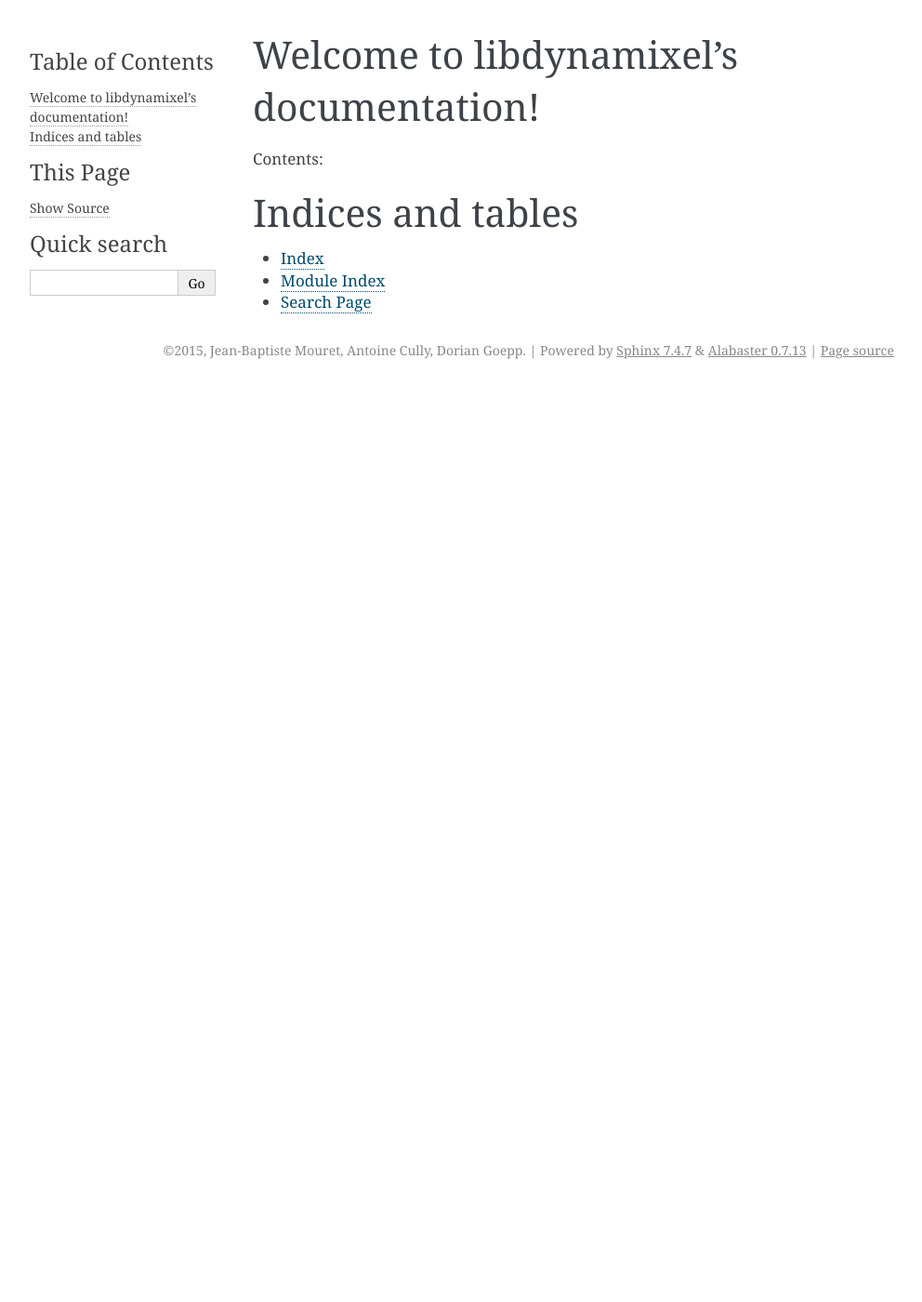
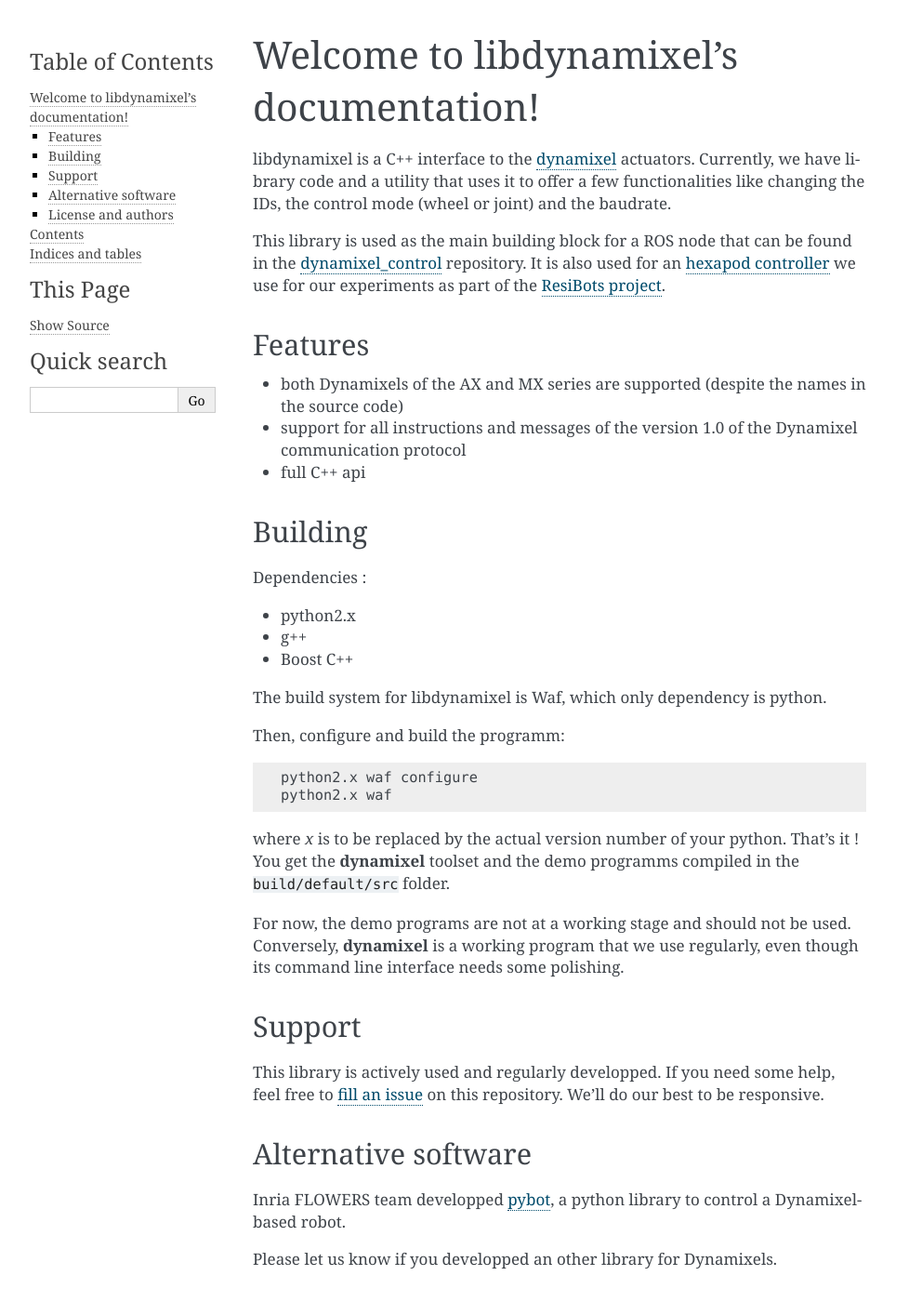
Before and after one commit to resibots/libdynamixel, a Sphinx documentation site: the page built from doc/index.rst, in a window 1280 px wide and 1400 px high. Shown: the whole window at 93% size, without its empty margins (148-1140 px from the left). Built offline with Sphinx 7.4.7, drawn with Linux system fonts in a browser that asks for light colours; some of the changed text lies outside the part shown.

```diff
--- a/doc/index.rst
+++ b/doc/index.rst
@@ -1,17 +1,65 @@
-.. libdynamixel documentation master file, created by
-   sphinx-quickstart on Tue Nov 17 15:51:26 2015.
-   You can adapt this file completely to your liking, but it should at least
-   contain the root `toctree` directive.
-
 Welcome to libdynamixel's documentation!
 ========================================
 
-Contents:
+libdynamixel is a C++ interface to the `dynamixel <http://en.robotis.com/index/product.php?cate_code=101010>`_ actuators. Currently, we have library code and a utility that uses it to offer a few functionalities like changing the IDs, the control mode (wheel or joint) and the baudrate.
+
+This library is used as the main building block for a ROS node that can be found in the `dynamixel_control <https://github.com/jbmouret/dynamixel_control>`_ repository. It is also used for an `hexapod controller <https://github.com/resibots/hexa_control.git>`_ we use for our experiments as part of the `ResiBots project <http://www.resibots.eu/>`_.
+
+Features
+--------
+- both Dynamixels of the AX and MX series are supported (despite the names in the source code)
+- support for all instructions and messages of the version 1.0 of the Dynamixel communication protocol
+- full C++ api
+
+.. _building:
+
+Building
+--------
+Dependencies :
+
+- python2.x
+- g++
+- Boost C++
+
+The build system for libdynamixel is Waf, which only dependency is python.
+
+.. highlight:: shell
+
+Then, configure and build the programm::
+
+    python2.x waf configure
+    python2.x waf
+
+where `x` is to be replaced by the actual version number of your python. That's it ! You get the :program:`dynamixel` toolset and the demo programms compiled in the ``build/default/src`` folder.
+
+For now, the demo programs are not at a working stage and should not be used. Conversely, :program:`dynamixel` is a working program that we use regularly, even though its command line interface needs some polishing.
+
+Support
+-------
+This library is actively used and regularly developped. If you need some help, feel free to `fill an issue <https://github.com/resibots/libdynamixel/issues/new>`_ on this repository. We'll do our best to be responsive.
+
+Alternative software
+--------------------
+
+Inria FLOWERS team developped `pybot <http://poppy-project.github.io/poppy-docs/pypot/doc/index.html>`_, a python library to control a Dynamixel-based robot.
+
+Please let us know if you developped an other library for Dynamixels.
+
+License and authors
+-------------------
+The libdynamixel software is distributed under the terms of the `CeCILL-C <http://www.cecill.info/licences.en.html>`_ license. © UPMC and INRIA.
+
+This work is licensed under the Creative Commons Attribution-ShareAlike 4.0 International License. To view a copy of this license, visit http://creativecommons.org/licenses/by-sa/4.0/.
+
+This documentation was authored by Dorian Goepp, **and ...**
+
+Contents
+==========================================
 
 .. toctree::
-   :maxdepth: 2
+  :maxdepth: 2
 
-
+  tutorials/index
 
 Indices and tables
 ==================
```
Also changed, not shown: doc/tutorials/index.rst (added, +7 -0 lines), doc/tutorials/motor_control.rst (added, +51 -0 lines).
